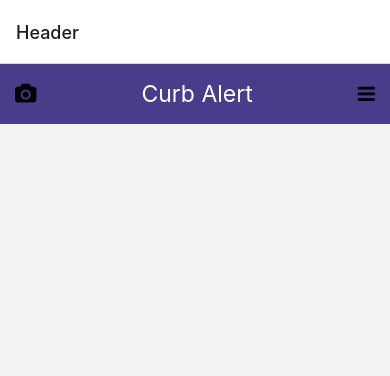
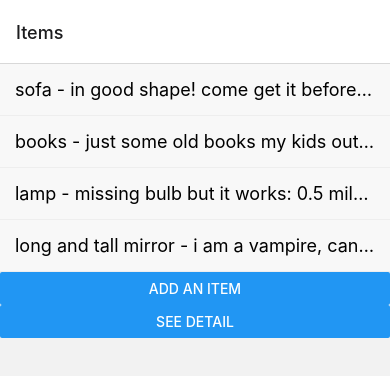
Before and after one commit to ETS-ReactNative5/CurbAlert, a React Native app: screen /Header in a window 390 px wide. Shown: the top 376 px of the page. Built offline with nearby package versions, Linux system fonts and the light colour scheme.

Commit message:
WIP: implement React Navigation

```diff
--- a/components/App.js
+++ b/components/App.js
@@ -1,58 +1,16 @@
-// SORT OF WORKING CODE
-
-// import React, {useState} from 'react';
-// import {NavigationContainer} from '@react-navigation/native';
-// import {createNativeStackNavigator} from '@react-navigation/native-stack';
-// import {View, Text, StyleSheet, Image} from 'react-native';
-// import 'react-native-get-random-values';
-// import Header from './Header';
-// import ItemControl from './ItemControl';
-// import SignIn from './SignIn';
-// import SignUp from './SignUp';
-
-// const Stack = createNativeStackNavigator();
-
-// function HomeScreen() {
-//   return (
-//     <View style={styles.container}>
-//       <Header />
-//       <ItemControl />
-//     </View>
-//   );
-// }
-
-// const App = () => {
-//   return (
-//     <NavigationContainer>
-//       <Stack.Navigator>
-//         <Stack.Screen name="Home" component={HomeScreen} />
-//       </Stack.Navigator>
-//     </NavigationContainer>
-//   );
-// };
-
-// const styles = StyleSheet.create({
-//   container: {
-//     flex: 1,
-//     paddingTop: 60,
-//   },
-//   text: {
-//     color: 'darkslateblue',
-//     fontSize: 40,
-//   },
-//   img: {
-//     width: 200,
-//     height: 200,
-//   },
-// });
-
-// export default App;
-
 // ******** WITH STUFF FROM ITEM CONTROL ******
+import {NavigationContainer} from '@react-navigation/native';
 import React, {useState} from 'react';
-import {NavigationContainer} from '@react-navigation/native';
 import {createNativeStackNavigator} from '@react-navigation/native-stack';
-import {View, Text, StyleSheet, Image, FlatList} from 'react-native';
+import {
+  View,
+  Text,
+  StyleSheet,
+  Image,
+  FlatList,
+  Button,
+  SafeAreaView,
+} from 'react-native';
 import 'react-native-get-random-values';
 import Header from './Header';
 import ListItem from './ListItem';
@@ -74,31 +32,50 @@ const App = () => {
   //   );
   // }
 
-  function ItemForm() {
+  function ItemForm({navigation}) {
     return (
       <View style={styles.list}>
         <AddItem addItem={addItem} calculateDistance={calculateDistance} />
+        <Button
+          title="Submit"
+          onPress={() => navigation.navigate('ItemList')}
+        />
       </View>
     );
   }
 
-  // function ItemDetail() {
-  //   return (
-  //     <View style={styles.list}>
-  //       <ItemDetail item={selectedItem} deleteItem={deleteItem} />
-  //     </View>
-  //   );
-  // }
+  function ItemDetailFunc({navigation}) {
+    return (
+      <View style={styles.list}>
+        <ItemDetail item={selectedItem} deleteItem={deleteItem} />
+      </View>
+    );
+  }
 
-  function ItemList() {
+  function ItemList({navigation}) {
+    return (
       <View style={styles.list}>
+        <View>
+          {/* This is commented out temporarily to make the button work */}
           <FlatList
             data={items}
             renderItem={({item}) => (
               <ListItem item={item} handleSelectingItem={handleSelectingItem} />
             )}
           />
-    </View>;
+        </View>
+        <View>
+          <Button
+            title="Add an item"
+            onPress={() => navigation.navigate('AddItem')}
+          />
+          <Button
+            title="SEE DETAIL"
+            onPress={() => navigation.navigate('ItemDetail')}
+          />
+        </View>
+      </View>
+    );
   }
 
   const [items, setItems] = useState([
@@ -156,6 +133,10 @@ const App = () => {
   const handleSelectingItem = id => {
     const changeSelectedItem = items.filter(item => item.id === id)[0];
     setSelectedItem(changeSelectedItem);
+    // STILL NOT SURE HOW TO MAKE THIS WORK. THIS IS THE FORMAT FOR PASSING PROPS
+    // I think i should be passing just the item ID instead of the whole item
+    // should store the whole item in a global store instead
+    // navigation.navigate('ItemDetail', {item: changeSelectedItem});
   };
 
   const calculateDistance = () => {
@@ -169,18 +150,36 @@ const App = () => {
   };
 
   const addItem = (text, description, distance) => {
+    // const {navigation} = NavigationContainer;
     setItems(prevItems => {
       return [{id: uuid(), text, description, distance}, ...prevItems];
     });
+    // I was trying to add navigation to the button here
+    // navigation.goBack();
   };
 
   return (
     <NavigationContainer>
-      <Stack.Navigator>
-        <Stack.Screen name="Header" component={Header} />
-        <Stack.Screen name="Add an item!" component={ItemForm} />
-        <Stack.Screen name="Items" component={ItemList} />
-        <Stack.Screen name="Item Detail" component={ItemDetail} />
+      <Stack.Navigator initialRouteName="ItemList">
+        {/* <Stack.Screen name="Header" component={Header} /> */}
+        <Stack.Screen
+          name="AddItem"
+          component={ItemForm}
+          options={{title: 'Add an item!'}}
+        />
+        {/* PASSING IN PROPS THIS WAY NOT WORKING
+        {props => <ItemForm {...props} calculateDistance={calculateDistance} addItem={addItem} />} */}
+        <Stack.Screen
+          name="ItemList"
+          component={ItemList}
+          options={{title: 'Items'}}
+        />
+        <Stack.Screen
+          name="ItemDetail"
+          component={ItemDetailFunc}
+          // Pass in the item name as a param to display that as a title
+          // options={({route}) => ({title: route.params.name})}
+        />
       </Stack.Navigator>
     </NavigationContainer>
   );
@@ -205,3 +204,53 @@ const styles = StyleSheet.create({
 });
 
 export default App;
+
+// SORT OF WORKING CODE
+
+// import React, {useState} from 'react';
+// import {NavigationContainer} from '@react-navigation/native';
+// import {createNativeStackNavigator} from '@react-navigation/native-stack';
+// import {View, Text, StyleSheet, Image} from 'react-native';
+// import 'react-native-get-random-values';
+// import Header from './Header';
+// import ItemControl from './ItemControl';
+// import SignIn from './SignIn';
+// import SignUp from './SignUp';
+
+// const Stack = createNativeStackNavigator();
+
+// function HomeScreen() {
+//   return (
+//     <View style={styles.container}>
+//       <Header />
+//       <ItemControl />
+//     </View>
+//   );
+// }
+
+// const App = () => {
+//   return (
+//     <NavigationContainer>
+//       <Stack.Navigator>
+//         <Stack.Screen name="Home" component={HomeScreen} />
+//       </Stack.Navigator>
+//     </NavigationContainer>
+//   );
+// };
+
+// const styles = StyleSheet.create({
+//   container: {
+//     flex: 1,
+//     paddingTop: 60,
+//   },
+//   text: {
+//     color: 'darkslateblue',
+//     fontSize: 40,
+//   },
+//   img: {
+//     width: 200,
+//     height: 200,
+//   },
+// });
+
+// export default App;
```
Also changed, not shown: components/AddItem.js (+5 -2 lines), 1 other file (tests, documents, lock files or other folders). Lines whose indentation alone changed are shown as unchanged.
